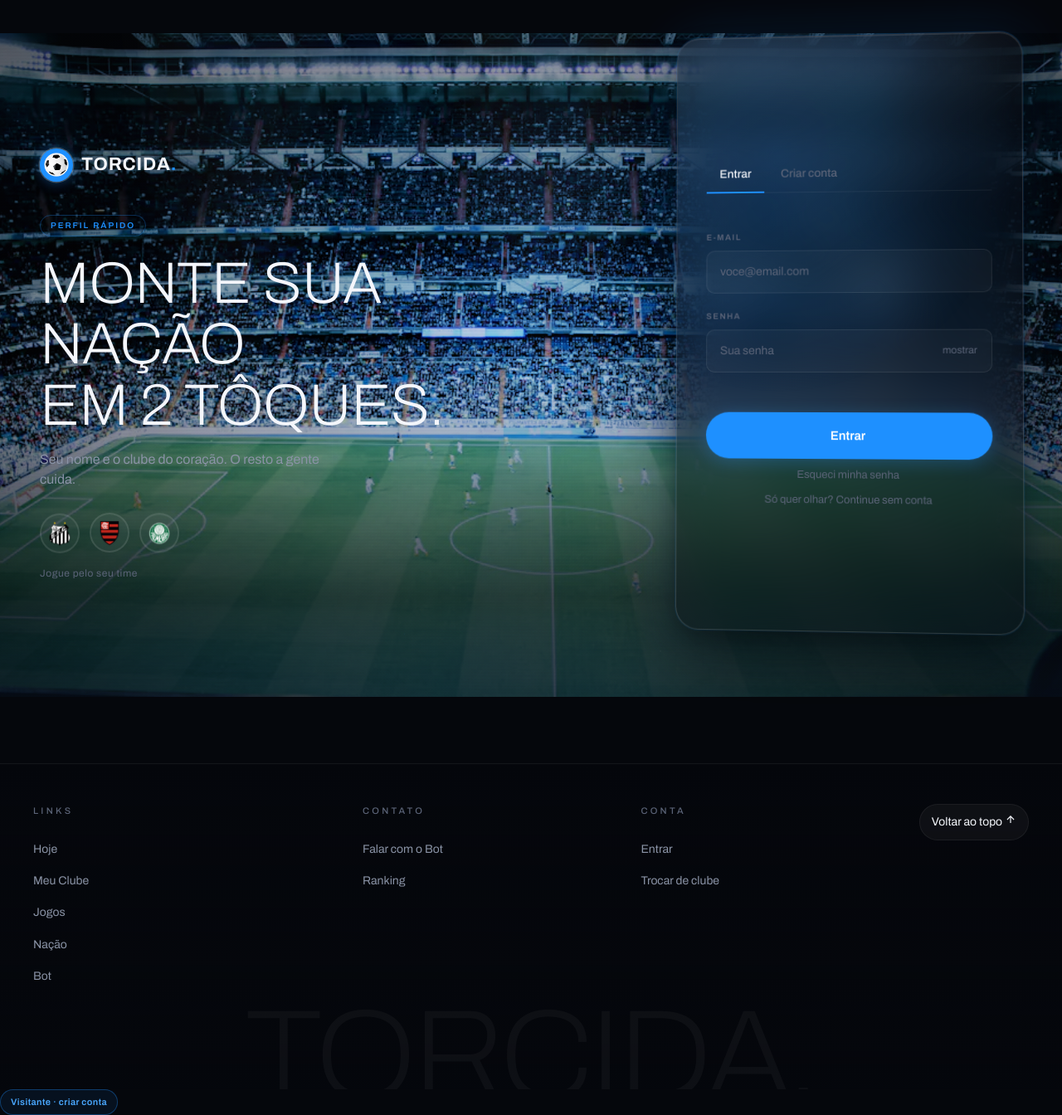
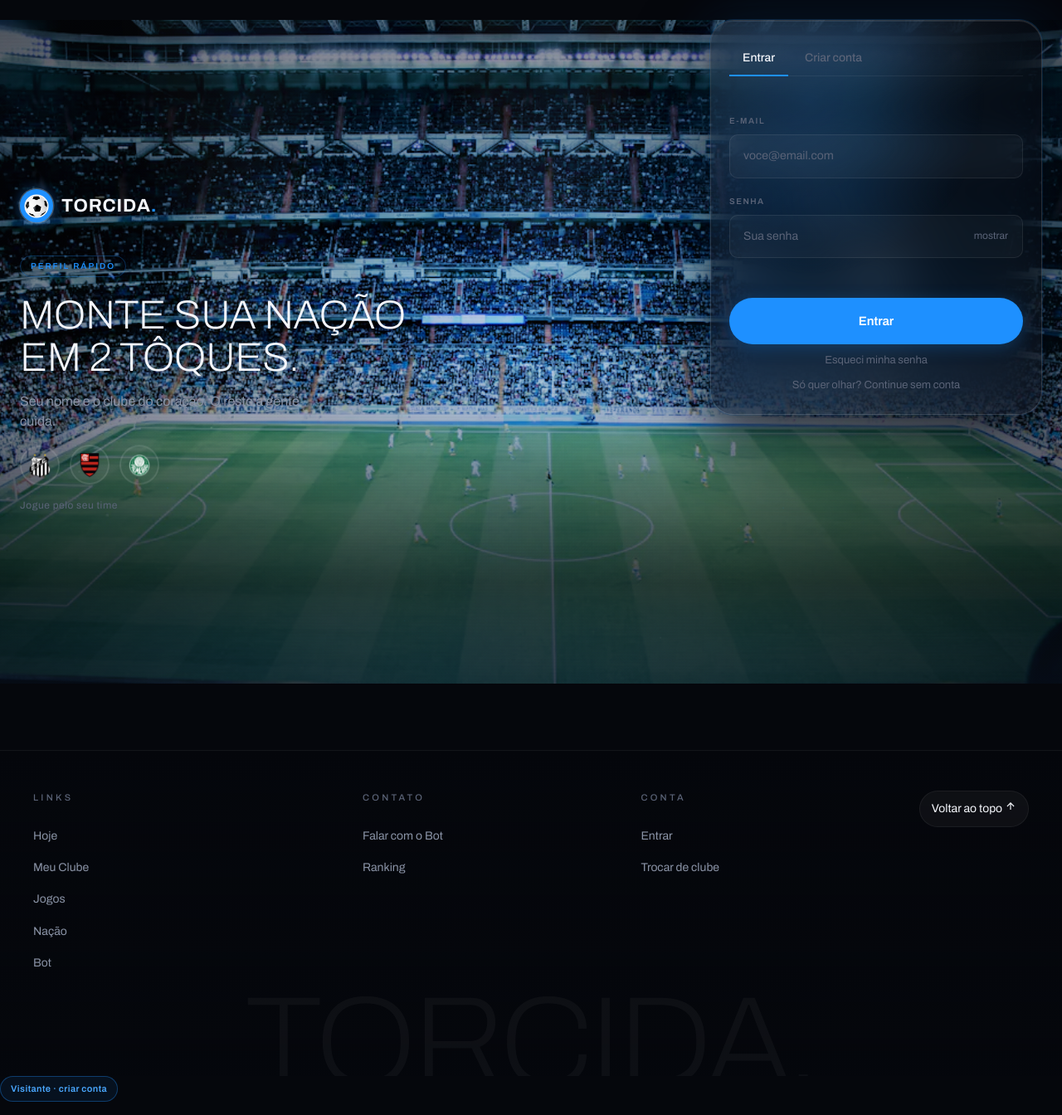
Before and after one commit to caues2227-tech/torcidahub, a PHP site: page /sistema/public/login.html in a window 1280 px wide. Shown: the whole page at 83% size. Run offline with PHP 8.4, Linux system fonts and the light colour scheme.

Commit message:
Login: libera scroll e evita titulo cortado em notebook.

```diff
--- a/sistema/public/css/login.css
+++ b/sistema/public/css/login.css
@@ -9,7 +9,8 @@
   min-height: 100dvh;
   background: #05070c;
   overflow-x: hidden;
-  overflow-y: hidden;
+  /* Antes: hidden — em notebook a página parecia “travada” (não rolava). */
+  overflow-y: auto;
 }
 
 .auth-layout {
@@ -51,12 +52,13 @@
   position: relative;
   z-index: 10;
   margin: 40px 48px 40px auto;
-  width: min(420px, 38vw);
-  min-height: calc(100dvh - 80px);
+  width: min(420px, 36vw);
+  max-height: calc(100dvh - 48px);
+  min-height: 0;
   display: flex;
   flex-direction: column;
-  justify-content: center;
-  padding: 40px 36px;
+  justify-content: flex-start;
+  padding: 32px 28px;
   background: rgba(8, 12, 22, 0.5);
   backdrop-filter: blur(28px) saturate(1.5);
   -webkit-backdrop-filter: blur(28px) saturate(1.5);
@@ -331,7 +333,7 @@
   left: 0;
   bottom: 0;
   z-index: 5;
-  width: 55%;
+  width: min(52%, calc(100% - min(420px, 36vw) - 96px));
   max-width: 640px;
   display: flex;
   flex-direction: column;
@@ -857,6 +859,28 @@
   transform: translateX(-50%) translateY(0);
 }
 
+/* Notebook / telas baixas: evita título cortado e “página travada” */
+@media (max-width: 1280px), (max-height: 820px) {
+  .auth-form {
+    --tilt-x: 0deg;
+    --tilt-y: 0deg;
+    transform: none;
+    width: min(400px, 40vw);
+    margin: 24px 24px 24px auto;
+    max-height: calc(100dvh - 32px);
+    padding: 24px 22px;
+  }
+  .auth-content {
+    width: min(50%, calc(100% - min(400px, 40vw) - 64px));
+    padding: 28px 24px;
+  }
+  .auth-title {
+    font-size: clamp(28px, 3.8vw, 52px);
+  }
+  .auth-subtitle { margin-bottom: 20px; }
+  .club-grid { max-height: 220px; }
+}
+
 /* —— Responsivo —— */
 @media (max-width: 1024px) {
   .pagina-entrada.auth-page {
--- a/sistema/public/login.html
+++ b/sistema/public/login.html
@@ -15,8 +15,8 @@
   <link rel="stylesheet" href="/estilos.css" />
   <link rel="stylesheet" href="/css/tokens.css" />
   <link rel="stylesheet" href="/css/base.css" />
-  <link rel="stylesheet" href="/css/login.css?v=13" />
-  <link rel="stylesheet" href="/css/intro.css?v=13" />
+  <link rel="stylesheet" href="/css/login.css?v=14" />
+  <link rel="stylesheet" href="/css/intro.css?v=14" />
   <script src="/tema.js"></script>
 </head>
 <body class="pagina-entrada auth-page">
@@ -173,11 +173,11 @@
   </div>
 
   <div class="toasts" id="toasts" aria-live="polite"></div>
-  <script src="/js/vendor-loader.js?v=13"></script>
+  <script src="/js/vendor-loader.js?v=14"></script>
   <script src="/js/vendor/gsap.min.js" onerror="this.onerror=null;this.src='https://cdnjs.cloudflare.com/ajax/libs/gsap/3.12.5/gsap.min.js'"></script>
-  <script src="/js/intro.js?v=13"></script>
-  <script src="/app.js?v=13"></script>
-  <script src="/auth.js?v=13"></script>
-  <script src="/login.js?v=13"></script>
+  <script src="/js/intro.js?v=14"></script>
+  <script src="/app.js?v=14"></script>
+  <script src="/auth.js?v=14"></script>
+  <script src="/login.js?v=14"></script>
 </body>
 </html>
```
